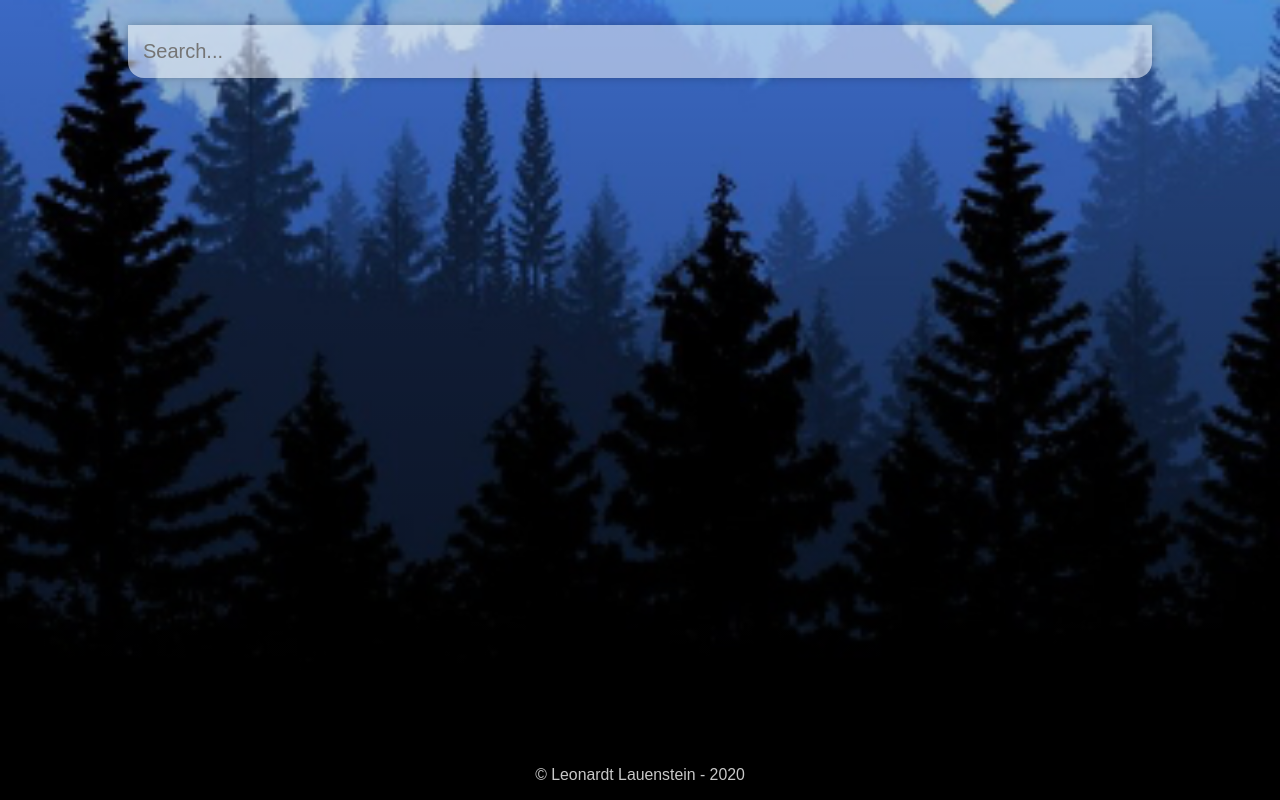
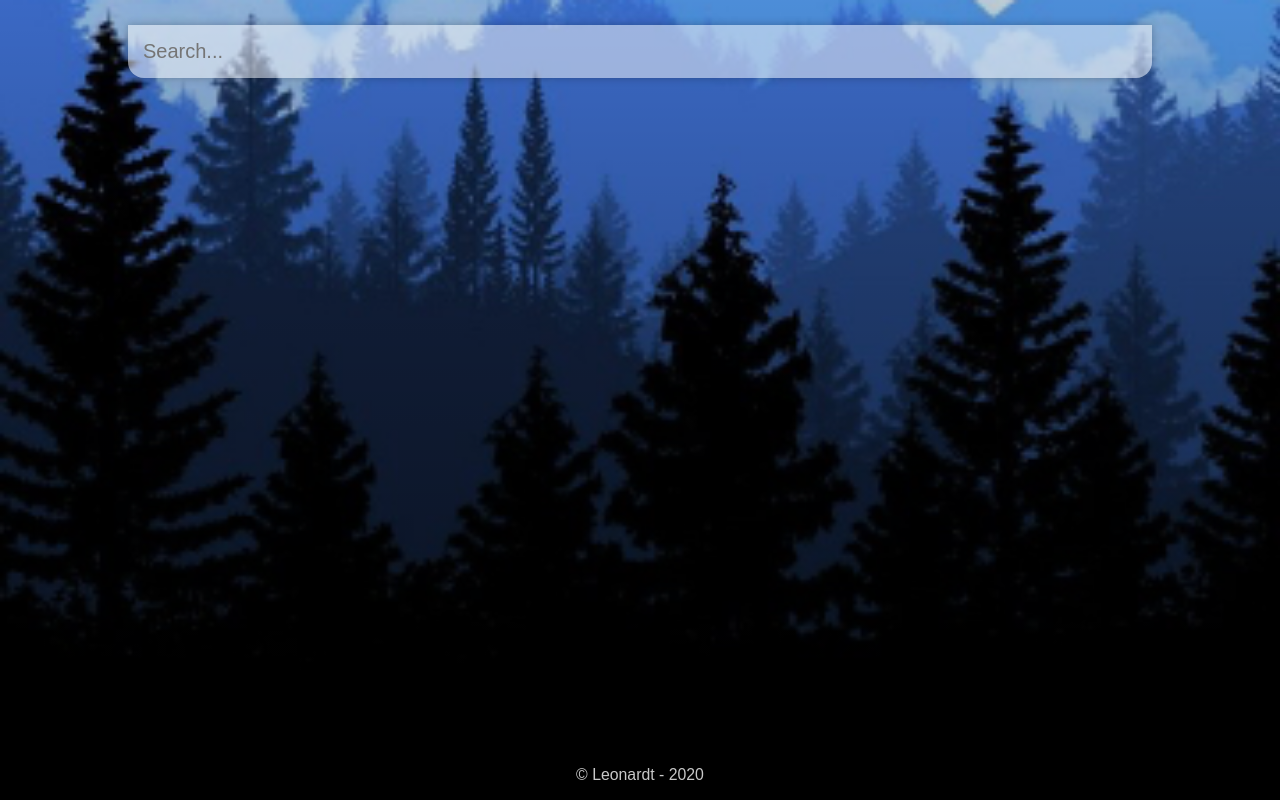
Before and after one commit to leovenom/weather-app, a Vue app: page / in a window 1280 px wide. Built offline with nearby package versions, Linux system fonts and the light colour scheme.

Commit message:
added new link

```diff
--- a/src/App.vue
+++ b/src/App.vue
@@ -28,7 +28,7 @@
         </div>
       </div>
         <footer>
-          <small>© <b><a href="https://leonardt-profile.netlify.app/" target="_blank">Leonardt Lauenstein </a></b>- {{ new Date().getFullYear() }}</small>
+          <small>© <b><a href="https://leonardt.eu/" target="_blank">Leonardt </a></b>- {{ new Date().getFullYear() }}</small>
         </footer>
     </main>
   </div>
```
